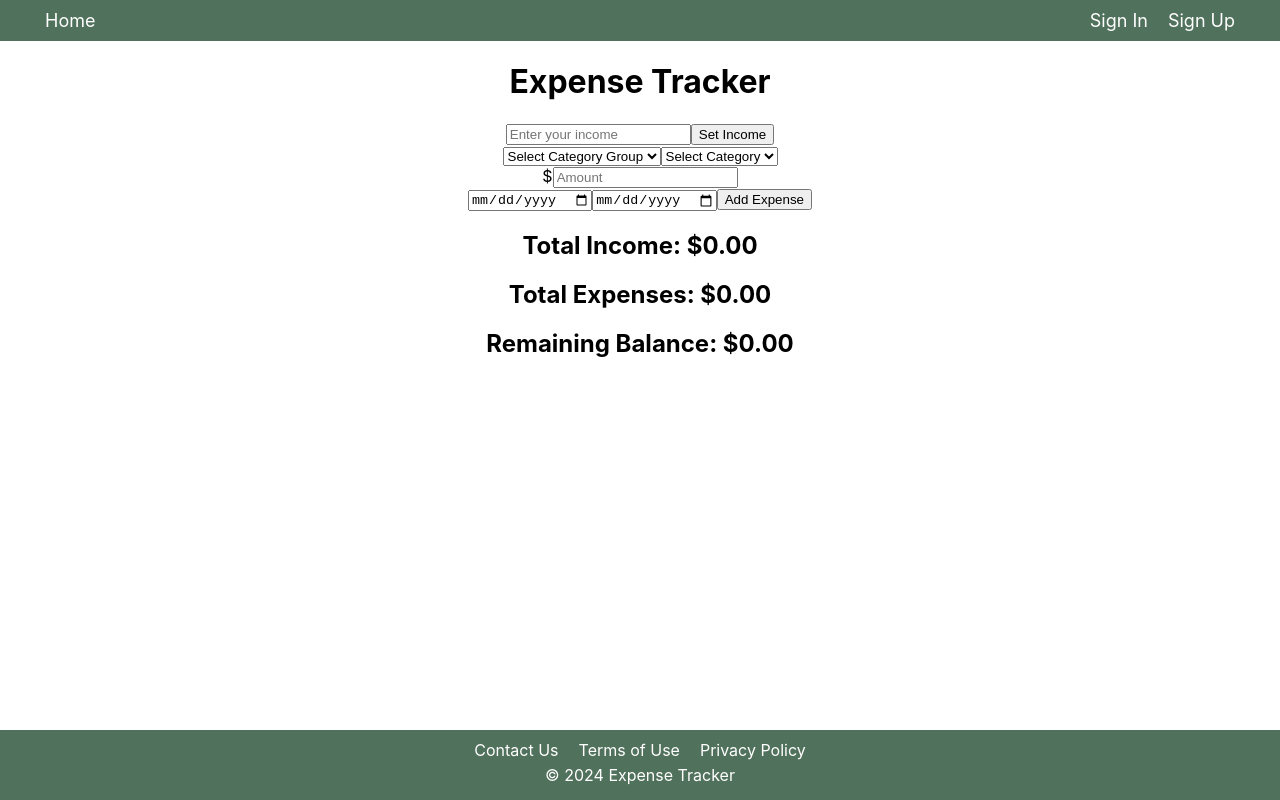
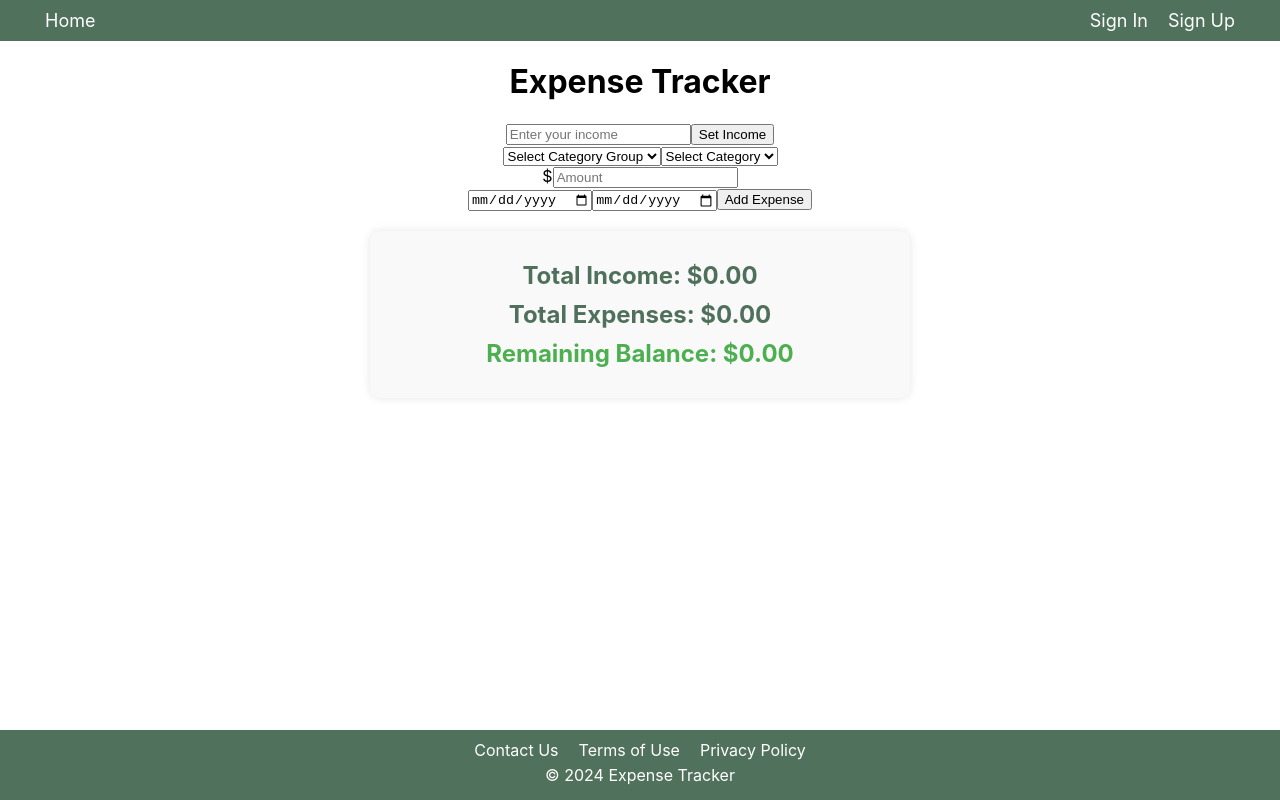
Before and after one commit to sahomelabs/exptest, a React (Create React App) app: page / in a window 1280 px wide. Built offline with nearby package versions, Linux system fonts and the light colour scheme.

Commit message:
update summary css

```diff
--- /dev/null
+++ b/src/Components/Summary/Summary.css
@@ -0,0 +1,25 @@
+/* Summary.css */
+
+.summary {
+  background-color: #f9f9f9;
+  padding: 20px;
+  margin: 20px auto;
+  border-radius: 10px;
+  box-shadow: 0 0 10px rgba(0, 0, 0, 0.1);
+  max-width: 500px;
+  text-align: center;
+}
+
+.summary h2 {
+  margin: 10px 0;
+  font-size: 1.5em;
+  color: #013111af;
+}
+
+.summary .positive {
+  color: #4CAF50; /* Green for positive remaining balance */
+}
+
+.summary .negative {
+  color: #f44336; /* Red for negative remaining balance */
+}
--- a/src/Components/Summary/Summary.jsx
+++ b/src/Components/Summary/Summary.jsx
@@ -1,16 +1,19 @@
 // summary.jsx
-
 import React from 'react';
+import './Summary.css';
 
 const Summary = ({ income, expenses }) => {
   const totalExpenses = expenses.reduce((acc, expense) => acc + parseFloat(expense.amount), 0);
   const remainingBalance = income - totalExpenses;
+  const balanceClass = remainingBalance >= 0 ? 'positive' : 'negative';
+
 
   return (
-    <div>
+    <div className="summary">
       <h2>Total Income: ${income.toFixed(2)}</h2>
       <h2>Total Expenses: ${totalExpenses.toFixed(2)}</h2>
-      <h2>Remaining Balance: ${remainingBalance.toFixed(2)}</h2>
+      <h2 className={balanceClass}>Remaining Balance: ${remainingBalance.toFixed(2)}</h2>
+
     </div>
   );
 };
```
